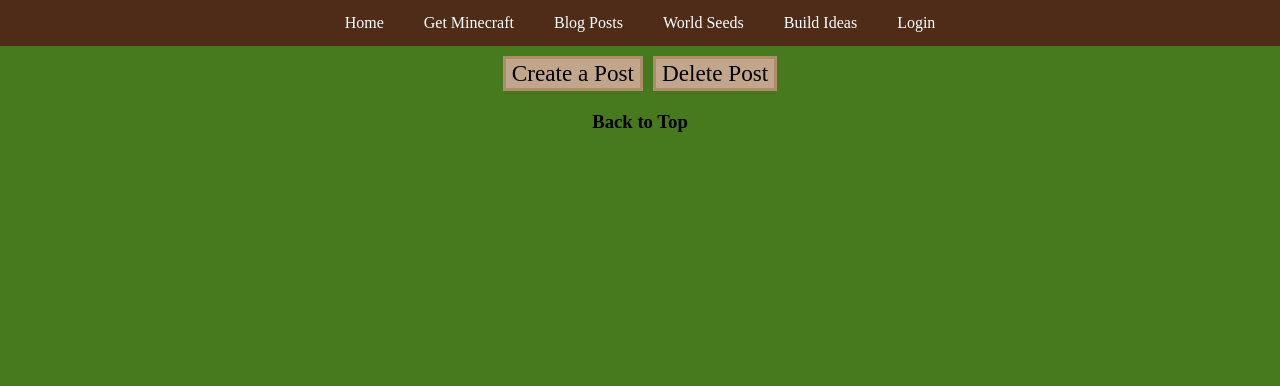
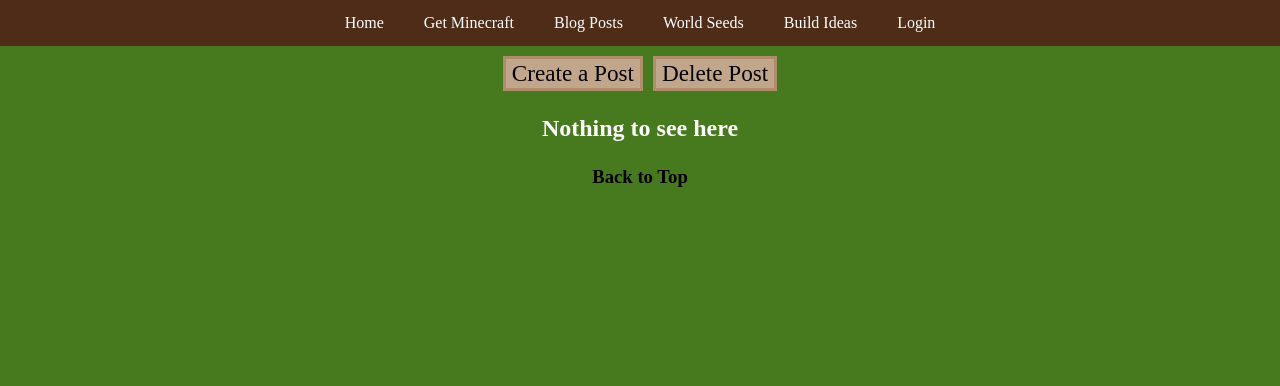
Before and after one commit to andrewdoepke/CSP2, a Flask app: page /blogpost in a window 1280 px wide. Shown: the part 97-483 px from the top of the page. Run offline with Flask 2, Linux system fonts and the light colour scheme; data that the repository does not hold is empty.

Commit message:
Added empty message
Added this to the blog posts! Might as well

```diff
--- a/static/css/blog-posts-hub_style.css
+++ b/static/css/blog-posts-hub_style.css
@@ -8,3 +8,9 @@
 #delete-post {
     margin-left: 10px;
 }
+
+#nothing {
+    margin: 1em;
+    color: white;
+    text-align: center;
+}
--- a/templates/blog-posts.html
+++ b/templates/blog-posts.html
@@ -14,7 +14,7 @@
 	    	</div>
 			</center>
 			<div class = "list-blog-posts">
-				<table class="listings">
+				<table class="listings" id="list">
 					{% for row in posts %}
 						<tr>
 							<td>
@@ -30,3 +30,13 @@
 			<a href="#to-top"><h3 class="to-top">Back to Top</h3></a>
 		</div>
 {% endblock %}
+
+{% block scripts %}
+	<script>
+		var hi = document.getElementById("list").innerHTML;
+		hi = (hi.trim) ? hi.trim() : hi.replace(/^\s+/,'');
+		if(hi == '') {
+			document.getElementById("list").outerHTML = "<h2 id='nothing'>Nothing to see here</h2>";
+		}
+	</script>
+{% endblock %}
```
